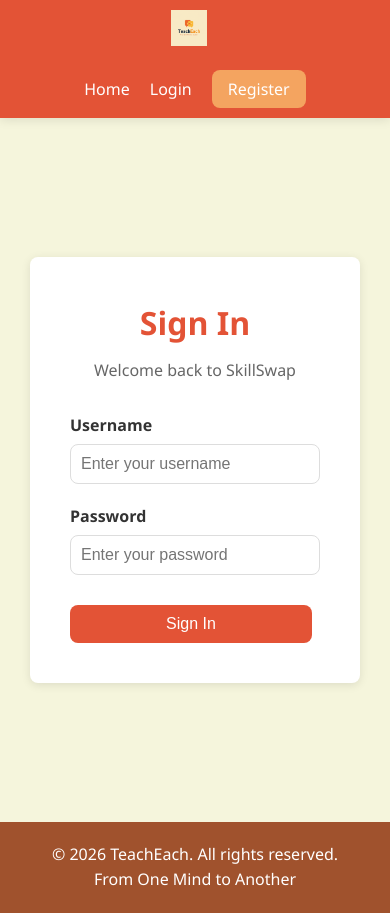
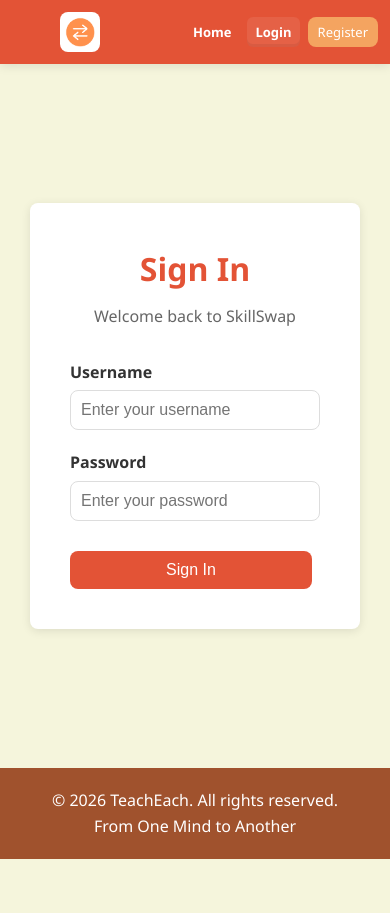
Before and after one commit to Vijayalakshmi1412/SkillSwap, a React (Create React App) app in the folder frontend/: page /login in a window 390 px wide. After the commit the page ends 859 px from the top, so only its background shows below. Built offline with nearby package versions, Linux system fonts and the light colour scheme.

Commit message:
logo added

```diff
--- a/frontend/src/components/Navbar.css
+++ b/frontend/src/components/Navbar.css
@@ -1,128 +1,160 @@
+/* compact, flexbox-based navbar
+   - brand (logo + title) pinned to the extreme left (small padding)
+   - menu starts around the center and grows to the right
+   - reduced left/right whitespace and responsive adjustments
+*/
+
 .navbar {
   background-color: var(--primary);
   color: var(--white);
-  padding: 0 20px;
+  padding: 0;
   box-shadow: var(--shadow);
+  position: relative;
+  z-index: 1000;
 }
 
+/* Brand pinned to viewport left with minimal padding */
+.navbar-left {
+  position: absolute;
+  left: 60px;               /* minimal left padding */
+  top: 50%;
+  transform: translateY(-50%);
+  display: flex;
+  align-items: center;
+  z-index: 1100;
+  pointer-events: auto;
+}
+
+/* Keep brand compact */
+.navbar-brand {
+  display: flex;
+  align-items: center;
+  gap: 10px;
+  text-decoration: none;
+  color: inherit;
+}
+.navbar-logo-img { width: 44px; height: 44px; object-fit: contain; border-radius: 8px; }
+.navbar-text { display: flex; flex-direction: column; line-height: 1; }
+.navbar-logo { font-weight: 700; font-size: 1.5rem; color: var(--white); }
+.navbar-tagline { font-size: 0.80rem; color: rgba(255,255,255,0.9); margin-top: 2px; }
+
+/* Centered inner container with max-width.
+   We center the container, and allocate the center-right area to the menu
+   so menu items begin near the page center and extend to the right. */
 .navbar-container {
   max-width: 1100px;
   margin: 0 auto;
-  padding: 0.5rem 1rem;
+  padding: 0 12px;
   display: flex;
   align-items: center;
-  justify-content: space-between;
-  gap: 1rem;
+  justify-content: center; /* center the inner content */
+  min-height: 64px;
+  gap: 0;
+  /* ensure brand doesn't overlap the content */
+  padding-left: 82px; /* ~ brand width (44) + text + small gap */
 }
 
-.navbar-logo {
-  font-weight: 700;
-  font-size: 2rem;
-  text-decoration: none;
+/* Menu area occupies the centered-to-right portion.
+   Adjust width (%) to move the menu start closer/further from center. */
+.navbar-right {
+  display: flex;
+  align-items: auto;
+  width: 60%;              /* controls where menu begins -- tweak if needed */
+  justify-content: flex-start; /* menu begins from the left edge of this area (near center) */
 }
 
-.navbar-tagline {
-  font-size: 0.75rem;
-  margin-top: 2px;
-}
-
+/* Menu itself: compact spacing */
 .navbar-menu {
   display: flex;
-  align-items: right;
+  gap: 50px;
   list-style: none;
   margin: 0;
   padding: 0;
+  align-items: center;
+  justify-content: flex-start;
 }
 
-.navbar-item {
-  margin-left: 20px;
-}
+.navbar-item { margin: 0; }
 
+/* Links / buttons */
 .navbar-link {
   color: var(--white);
   text-decoration: none;
-  font-weight: 500;
-  transition: color 0.3s;
+  font-weight: 700;
+  padding: 7px 10px;
+  border-radius: 6px;
+  transition: color 0.18s, background 0.12s;
 }
-
-.navbar-link:hover {
-  color: var(--accent);
-}
+.navbar-link:hover { color: var(--accent); background: rgba(255,255,255,0.03); }
 
 .navbar-btn {
   background-color: var(--accent);
   color: var(--white);
   border: none;
   border-radius: var(--border-radius);
-  padding: 8px 16px;
-  font-size: 16px;
+  padding: 7px 12px;
+  font-size: 18px;
   cursor: pointer;
-  transition: background-color 0.3s;
+  transition: background-color 0.18s;
   text-decoration: none;
 }
+.navbar-btn:hover { background-color: var(--dark-accent); }
 
-.navbar-btn:hover {
-  background-color: var(--dark-accent);
+/* active link visuals */
+.navbar-link.active,
+.navbar-link:active,
+.navbar-link[aria-current="page"] {
+  background: rgba(255,255,255,0.08);
+  color: var(--white);
+  font-weight: 800;
+  box-shadow: inset 0 -3px 0 rgba(0,0,0,0.06);
+  border-radius: 6px;
 }
 
-/* brand area */
-.navbar-left {
-  display: flex;
-  align-items: center;
+/* active style for button-like register (if active) */
+.navbar-btn.active-btn {
+  outline: 2px solid rgba(255,255,255,0.12);
+  box-shadow: 0 4px 10px rgba(0,0,0,0.08);
+  transform: translateY(-1px);
 }
 
-.navbar-brand {
-  display: flex;
-  align-items: center;
-  text-decoration: none;
-  color: inherit;
+/* small focus polish for keyboard users */
+.navbar-link:focus,
+.navbar-btn:focus {
+  outline: 2px solid rgba(255,255,255,0.14);
+  outline-offset: 2px;
 }
 
-.navbar-logo-img {
-  width: 60px;
-  height: 60px;
-  object-fit: contain;
-  margin-right: 0.75rem;
-  flex-shrink: 0;
+/* Remove leftover margins that caused excess whitespace */
+.navbar-item { margin-left: 0; }
+
+/* Responsive tweaks */
+@media (max-width: 1100px) {
+  .navbar-right { width: 66%; }
+  .navbar-container { padding-left: 80px; }
+}
+@media (max-width: 920px) {
+  .navbar-container { padding-left: 72px; }
+  .navbar-logo-img { width: 40px; height: 40px; }
+  .navbar-tagline { display: none; }
+  .navbar-right { width: 72%; }
+}
+@media (max-width: 720px) {
+  /* on small screens show compact bar: logo left, menu compact on right */
+  .navbar-container {
+    padding-left: 56px;   /* keep small offset so brand doesn't overlap */
+    padding-right: 12px;
+    justify-content: flex-end;
+  }
+  .navbar-right {
+    width: auto;
+    justify-content: flex-end;
+  }
+  .navbar-text { display: none; } /* icon-only brand */
+  .navbar-menu { gap: 8px; flex-wrap: wrap; }
+  .navbar-link { padding: 6px 8px; font-size: 13px; }
+  .navbar-btn { padding: 6px 10px; font-size: 13px; }
 }
 
-.navbar-text {
-  display: flex;
-  flex-direction: column;
-  line-height: 1;
-}
-
-/* right side menu remains same, ensure alignment */
-.navbar-right {
-  display: flex;
-  align-items: center;
-}
-
-/* responsive */
-@media (max-width: 720px) {
-  .navbar-text {
-    display: none;
-  } /* show icon only on small screens */
-  .navbar-logo-img {
-    width: 36px;
-    height: 36px;
-  }
-}
-
-@media (max-width: 768px) {
-  .navbar-container {
-    flex-direction: column;
-    height: auto;
-    padding: 10px 0;
-  }
-
-  .navbar-menu {
-    margin-top: 10px;
-    flex-wrap: wrap;
-    justify-content: center;
-  }
-
-  .navbar-item {
-    margin: 5px 10px;
-  }
-}
+/* If you want the brand absolutely flush to the viewport edge, reduce .navbar-left left value
+   and reduce .navbar-container padding-left accordingly. */
--- a/frontend/src/components/Navbar.js
+++ b/frontend/src/components/Navbar.js
@@ -1,7 +1,7 @@
 import React from 'react';
-import { Link, useNavigate } from 'react-router-dom';
+import { Link, NavLink, useNavigate } from 'react-router-dom';
 import './Navbar.css';
-import logo from '../assets/logo.png';
+import logo from '../assets/logo2.png';
 
 const Navbar = ({ user, logout }) => {
   const navigate = useNavigate();
@@ -27,28 +27,28 @@
         <div className="navbar-right">
           <ul className="navbar-menu">
             <li className="navbar-item">
-              <Link to="/" className="navbar-link">Home</Link>
+              <NavLink to="/" className={({ isActive }) => isActive ? 'navbar-link active' : 'navbar-link'}>Home</NavLink>
             </li>
 
             {user ? (
               <>
                 <li className="navbar-item">
-                  <Link to="/dashboard" className="navbar-link">Dashboard</Link>
+                  <NavLink to="/dashboard" className={({ isActive }) => isActive ? 'navbar-link active' : 'navbar-link'}>Dashboard</NavLink>
                 </li>
                 <li className="navbar-item">
-                  <Link to="/skills" className="navbar-link">Skills</Link>
+                  <NavLink to="/skills" className={({ isActive }) => isActive ? 'navbar-link active' : 'navbar-link'}>Skills</NavLink>
                 </li>
                 <li className="navbar-item">
-                  <Link to="/swap-requests" className="navbar-link">Requests</Link>
+                  <NavLink to="/swap-requests" className={({ isActive }) => isActive ? 'navbar-link active' : 'navbar-link'}>Requests</NavLink>
                 </li>
                 <li className="navbar-item">
-                  <Link to="/reviews" className="navbar-link">Reviews</Link>
+                  <NavLink to="/reviews" className={({ isActive }) => isActive ? 'navbar-link active' : 'navbar-link'}>Reviews</NavLink>
                 </li>
                 <li className="navbar-item">
-                  <Link to="/leaderboard" className="navbar-link">Leaderboard</Link>
+                  <NavLink to="/leaderboard" className={({ isActive }) => isActive ? 'navbar-link active' : 'navbar-link'}>Leaderboard</NavLink>
                 </li>
                 <li className="navbar-item">
-                  <Link to="/profile" className="navbar-link">Profile</Link>
+                  <NavLink to="/profile" className={({ isActive }) => isActive ? 'navbar-link active' : 'navbar-link'}>Profile</NavLink>
                 </li>
                 <li className="navbar-item">
                   <button onClick={handleLogout} className="navbar-btn">Logout</button>
@@ -57,10 +57,10 @@
             ) : (
               <>
                 <li className="navbar-item">
-                  <Link to="/login" className="navbar-link">Login</Link>
+                  <NavLink to="/login" className={({ isActive }) => isActive ? 'navbar-link active' : 'navbar-link'}>Login</NavLink>
                 </li>
                 <li className="navbar-item">
-                  <Link to="/register" className="navbar-btn">Register</Link>
+                  <NavLink to="/register" className={({ isActive }) => isActive ? 'navbar-btn active-btn' : 'navbar-btn'}>Register</NavLink>
                 </li>
               </>
             )}
```
Also changed, not shown: frontend/src/assets/logo1.png (added), frontend/src/assets/logo2.png (added).
